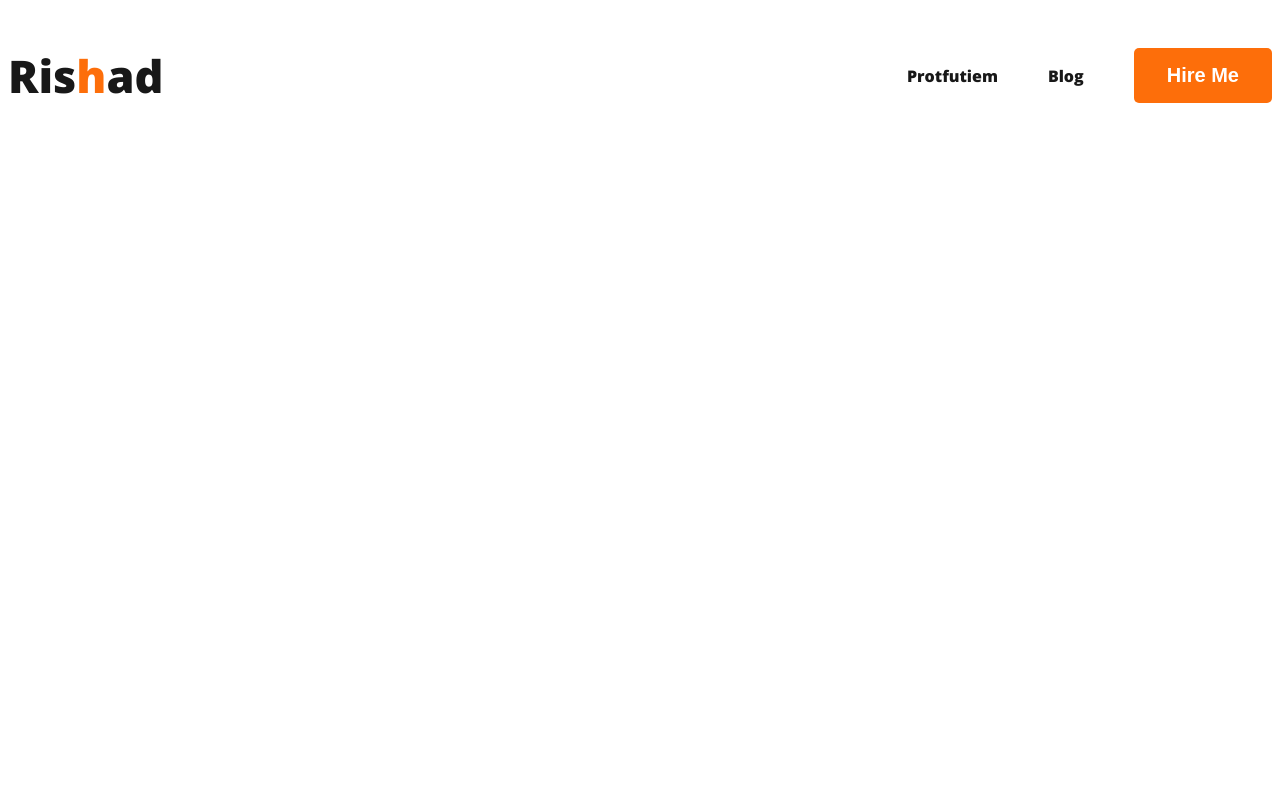
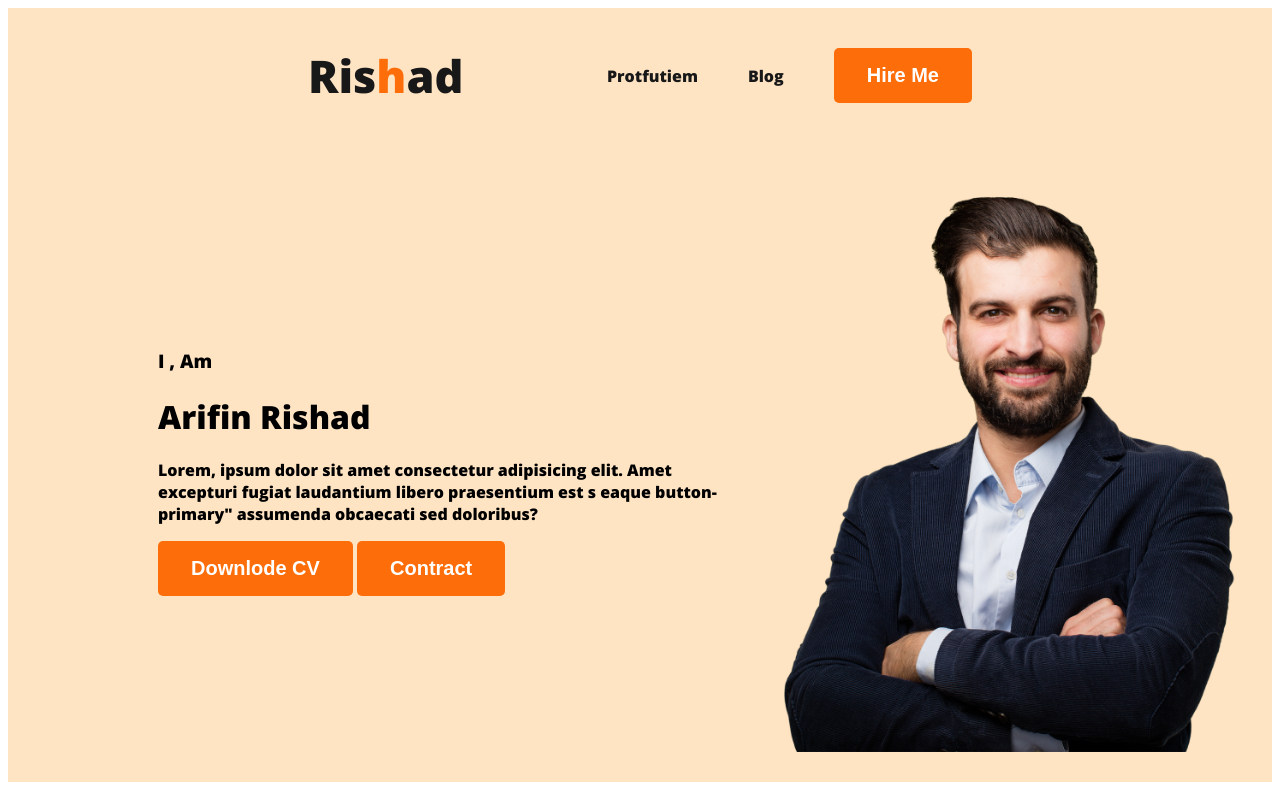
Before and after one commit to ArifinRishad/webdevlopment-protfulio, a plain HTML site: page index.html in a window 1280 px wide. Drawn offline with nearby package versions, Linux system fonts and the light colour scheme.

Commit message:
last css

```diff
--- a/css/style.css
+++ b/css/style.css
@@ -19,6 +19,7 @@ nav{
     display: flex;
     justify-content: space-between;
     align-items: center;
+    margin: 0px 300px;
 }
 .text-primary{
     color:#FD6E0A;
@@ -44,3 +45,16 @@ nav a{
     text-decoration: none;
     color: #181818;
 }
+/*header saction style*/
+.header{
+    background-color: bisque;
+}
+.banner{
+    padding: 30px 30px 30px 150px;
+    display: flex;
+    align-items: center;
+}
+.profile-pic{
+
+    width:500px ;
+}
--- a/index.html
+++ b/index.html
@@ -10,7 +10,7 @@
     <link rel="stylesheet" href="css/style.css">
 </head>
 <body>
-    <header>
+    <header class="header">
     <nav>
         <h2 class="nav-titel">Ris<span class="text-primary">h</span>ad</h2>
         <ul>
@@ -19,6 +19,16 @@
             <li><button class="button-primary">Hire Me</button></li>
         </ul>
     </nav>
+    <div class="banner">
+    <div>
+        <h3 class="banner-greatting">I , Am</h3>
+        <h1 class="banner-titel">Arifin Rishad</h1>
+        <p>Lorem, ipsum dolor sit amet consectetur adipisicing elit. Amet excepturi fugiat laudantium libero praesentium est s eaque button-primary" assumenda obcaecati sed doloribus?</p>
+        <button class="button-primary">Downlode CV</button>
+        <button class="button-primary">Contract</button>
+    </div>
+    <img class="profile-pic" src="images/hardy.png" alt="" srcset="">
+    </div>
 
     </header>
 
```
